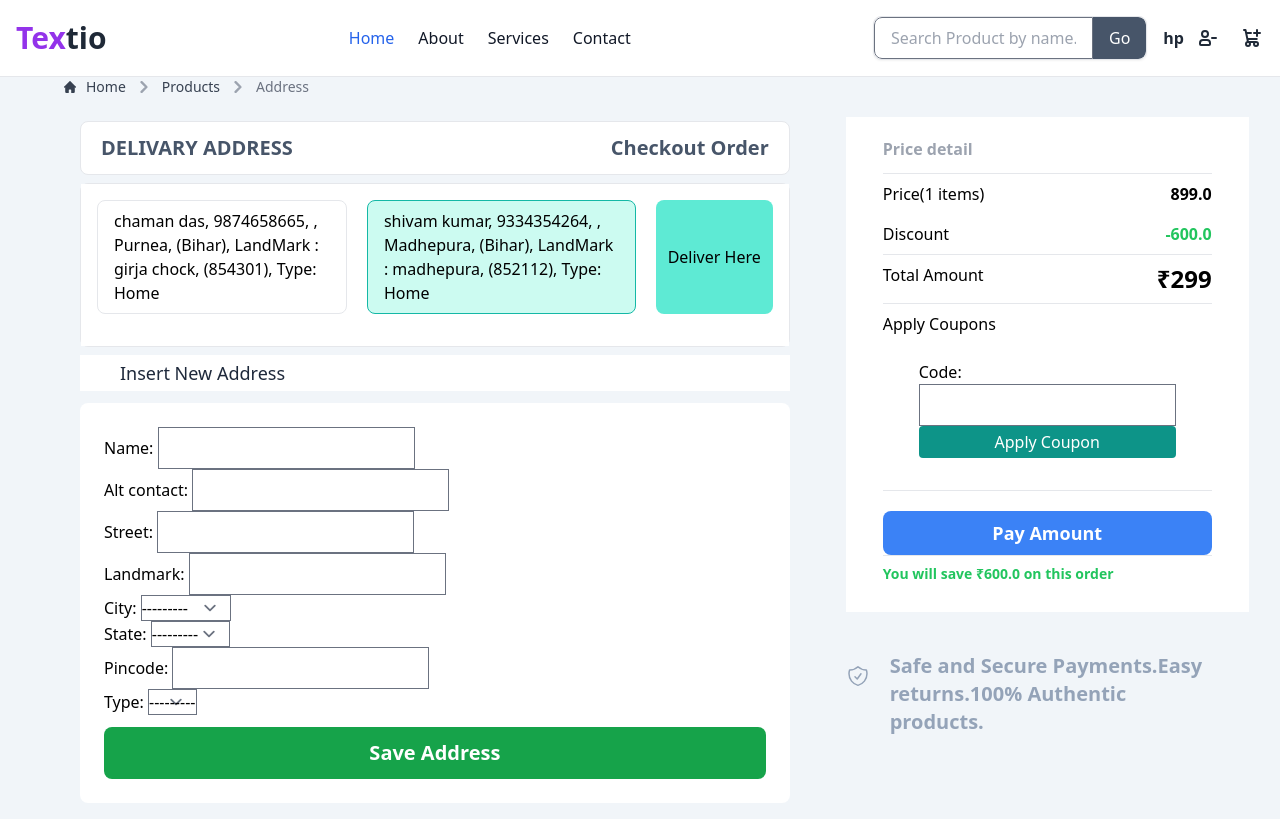
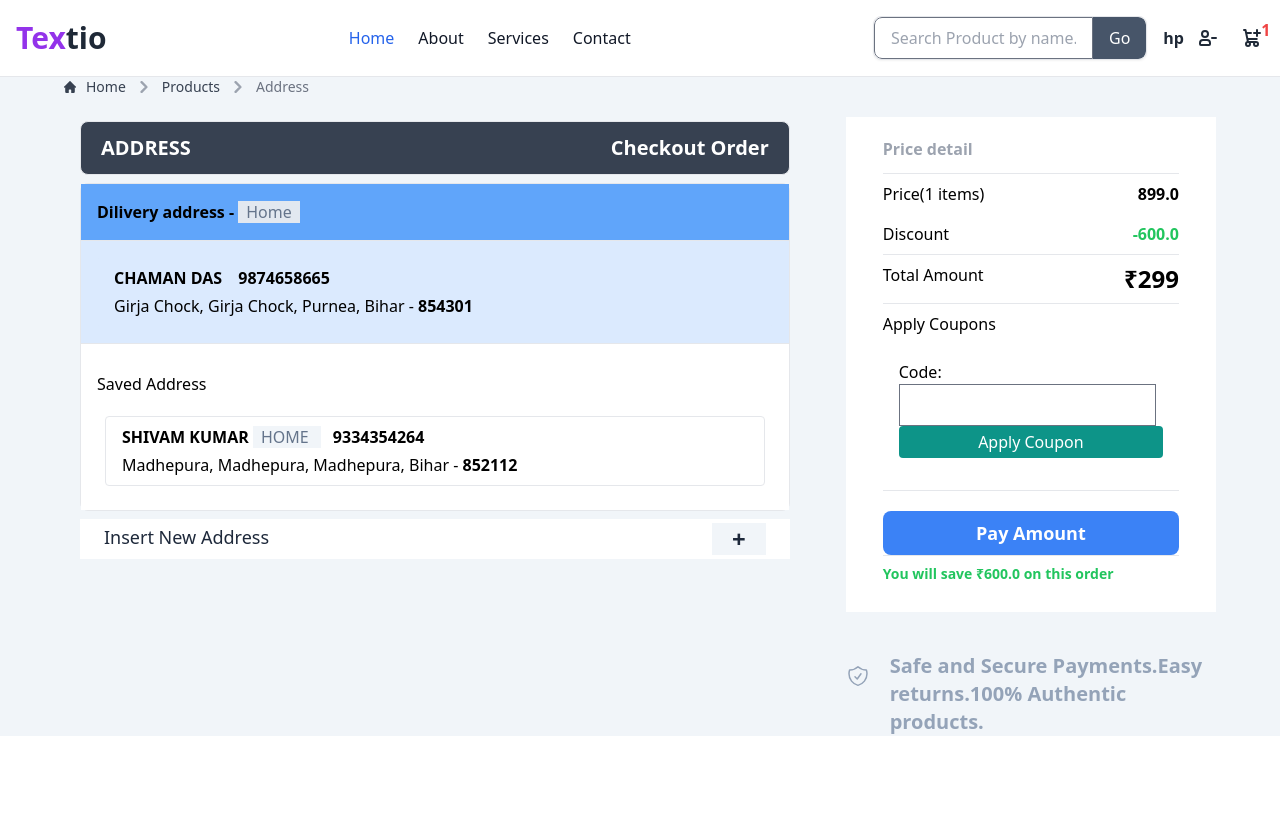
Before and after one commit to Mohan3C/Textio, a Django app: page /address/118/ in a window 1280 px wide. After the commit the page ends 736 px from the top, so only its background shows below. Run offline with Django 5.2, Linux system fonts and the light colour scheme; a user stored in the database is signed in; data comes from the database, SQL or seed files in the repository; both versions use the stored data as it was after the commit; some libraries are stand-ins or nearby versions.

Commit message:
improve code and add small features

```diff
--- /dev/null
+++ b/projecttextio/apptextio/context_processors.py
@@ -0,0 +1,12 @@
+from .models import Order,OrderItem
+
+def no_of_orderitms(request):
+    numbers = 0
+    try:
+        order = Order.objects.filter(user=request.user,isordered=False,from_buynow=False).first()
+        if order:
+            orderitems = OrderItem.objects.filter(user=request.user,order_id=order)
+            numbers = orderitems.count()
+        return {"numbers":numbers}
+    except:
+        return {"numbers":numbers}
--- a/projecttextio/apptextio/models.py
+++ b/projecttextio/apptextio/models.py
@@ -45,7 +45,7 @@ class OrderItem(models.Model):
     product_id = models.ForeignKey(Product, on_delete=models.CASCADE)
     qty = models.IntegerField(default=1)
     isordered = models.BooleanField(default=False)
-
+    total_product_price = models.DecimalField(max_digits=10,default=0,decimal_places=2)
 
     def __str__(self):
         return self.product_id.title
@@ -67,11 +67,13 @@ class Order(models.Model):
     isordered = models.BooleanField(default=False)
     address = models.ForeignKey("Address", on_delete=models.CASCADE, blank=True, null=True)
     coupon_id = models.ForeignKey("Coupon",on_delete=models.CASCADE, blank=True, null=True)
+    products = models.ForeignKey(OrderItem,on_delete=models.CASCADE,blank=True,null=True)
     create_at =models.DateTimeField(auto_now_add=True, blank=True, null=True)
     razor_pay_order_id = models.CharField(max_length=100, blank=True, null=True)
     razor_pay_payment_id = models.CharField(max_length=100, blank=True, null=True)
     razor_pay_payment_signature = models.CharField(max_length=100, blank=True, null=True)
-    from_buynow = models.BooleanField(default=False, blank=True, null=True)
+    from_buynow = models.BooleanField(default=False)
+    total_product_price = models.DecimalField(max_digits=10,default=0,decimal_places=2)
 
 
     def __str__(self):
--- a/projecttextio/apptextio/templates/public/address.html
+++ b/projecttextio/apptextio/templates/public/address.html
@@ -66,53 +66,87 @@
 
     <div class="flex flex-1  gap-10  ">
         <div class="w-8/12   p-4 rounded-lg mt-2 ">
-            <div class=" rounded-lg px-5 py-3 flex flex-1 justify-between items-center border bg-white">
-                <span class="text-xl font-semibold text-slate-600">DELIVARY ADDRESS</span>
-                <h1 class="text-xl font-bold text-slate-600">Checkout Order</h1>
+            <div class=" rounded-lg px-5 py-3 flex flex-1 justify-between items-center border bg-gray-700">
+                <span class="text-xl font-semibold text-white">ADDRESS</span>
+                <h1 class="text-xl font-bold text-white">Checkout Order</h1>
 
             </div>
+
             <div class="flex flex-col flex-1 border rounded-lg mt-2">
+                <div class="">
 
-                <div class="p-4 bg-white">
-                    <form action="{% url 'address-info' %}" method="post" class="flex flex-1 gap-5">
+                    <form action="{% url 'address-info' %}" method="post" class="flex flex-col gap-5">
                         {% csrf_token %}
+                        <div class=" bg-white divide-y">
+                            {% if selected_address %}
+                            <h2 class="p-4 text-md font-semibold bg-blue-400">Dilivery address - <span class="px-2 bg-slate-200 text-slate-500 font-normal ">{{selected_address.type}}</span></h2>
+                            <div class="p-4 bg-blue-100">
+                                <label for="address{{selected_address.id}}" class="flex flex-col">
+                                    <input type="radio" name="address" id="address{{selected_address.id}}"
+                                        value="{{selected_address.id}}" class="peer hidden"
+                                        {% if order.address and order.address.id == selected_address.id %}checked
+                                        {% endif %}
+                                        onchange="this.form.submit()">
 
-                        {% for address in addresses %}
-                        <label for="address{{address.id}}" class="">
+
+
+                                    <div
+                                        class="peer-checked:border-blue-100 border px-4 py-2 hover:cursor-pointer rounded peer-checked:bg-blue-100 ">
+                                        <h2 class="font-semibold text-md uppercase pb-1">{{selected_address.name}} <span
+                                                class="px-3"> {{selected_address.alt_contact}}</span> </h2>
+                                        <h2 class="capitalize">{{selected_address.street}},
+                                            {{selected_address.landmark}}, {{selected_address.city}},
+                                            {{selected_address.state}} - <span
+                                                class="font-semibold">{{selected_address.pincode}}</span>
+                                        </h2>
+                                    </div>
+
+                                </label>
+                            </div>
+                            {% endif %}
+
+                            {% if other_addresses %}
+                            <div class="p-4 ">
+                                <h2 class="py-3">Saved Address</h2>
+                                {% for address in other_addresses %}
+                                <label for="address{{address.id}}" class="flex flex-col gap-5 ">
                                     <input type="radio" name="address" id="address{{address.id}}" value="{{address.id}}"
-                                class="peer hidden" checked>
-                            <div
-                                class="peer-checked:border-teal-500 border px-4 py-2 hover:cursor-pointer rounded-lg peer-checked:bg-teal-100">
-                                {{address.name}}, {{address.alt_contact}}, {{address.streat}}, {{address.city}},
-                                ({{address.state}}),
-                                <span>LandMark : {{address.landmark}}, ({{address.pincode}}), </span><span>Type:
-                                    {{address.type}}</span>
+                                        class="peer hidden" {% if order.address and order.address.id == address.id %}checked {% endif %} onchange="this.form.submit()">
+
+                                    <div class="peer-checked:border-blue-100 border px-4 py-2 hover:cursor-pointer rounded peer-checked:bg-blue-100 m-2">
+                                        <div class=" flex flex-col gap-1">
+                                            <h2 class="font-semibold text-md uppercase">{{address.name}}
+                                                <span class="px-2 bg-slate-100 text-slate-500 font-normal ">
+                                                {{address.type}}
+                                                </span>
+                                                <span class="px-3"> {{address.alt_contact}}</span>
+                                            </h2>
+                                            <h2 class="capitalize">{{address.street}},
+                                                {{address.landmark}}, {{address.city}},
+                                                {{address.state}} - <span class="font-semibold">{{address.pincode}}</span>
+                                            </h2>
+                                        </div>
                                     </div>
                                 </label>
+                                {% endfor %}
+                            </div>
+                            {% endif %}
 
-                        {% endfor %}
-                        <div class="flex flex-1">
-                            <input type="submit" value="Deliver Here" class="bg-teal-300 px-3 py-1 w-full rounded-lg">
                         </div>
                     </form>
-                    <div class="w-full py-2 flex justify-end">
-                        {% if messages %}
-                        {% for m in messages %}
-                        <p class="text-green-700">{{m}}</p>
-                        {% endfor %}
-                        {% endif %}
-                    </div>
                 </div>
             </div>
 
+
             <div class="flex flex-col w-full bg-white mt-2">
-                <h2 class="text-lg font-normal py-1 px-10 text-slate-800">Insert New Address</h2>
-                {% if messages %}
-                {% for m in messages %}
-                <p class="px-10 py-1 text-green-700">{{m}}</p>
-                {% endfor %}
+                <div class="text-lg font-normal py-1 px-6 text-slate-800 flex justify-between">
+                    <span>Insert New Address</span>
+                    {% if order %}
+                    <a href="{% url 'address' order.id %}?add_new_address=true"
+                        class="text-2xl font-bold px-5 bg-slate-100"> +</a>
                     {% endif %}
                 </div>
+                {% if show_form %}
                 <form action="" method="post" class="mt-3 bg-white p-6 rounded-lg">
                     {% csrf_token %}
                     {{form|crispy}}
@@ -121,82 +155,37 @@
                             class="bg-green-600 py-3 text-xl font-semibold rounded-lg text-white w-full">
                     </div>
                 </form>
-
-
+                {% endif %}
+            </div>
 
         </div>
 
         <div class="w-4/12 mt-5">
 
-            <!--
-            <div class="flex flex-col top-0 sticky bg-white border mt-5 px-10 py-5">
-                <h1 class="text-center ">Price Detail </h1>
-                <hr class="mt-2">
-
-
-                <div class="flex flex-1 items-center justify-between  py-1">
-                    <p>price ( 1 item )</p>
-                    <p>{{order.gettotalamount}}</p>
-                </div>
-                <div class="flex flex-1 items-center justify-between  py-1">
-                    <p>Payable Amount </p>
-                    <p>{{order.getpayableamount}}</p>
-                </div>
-                {% if not order.coupon_id %}
-                <div class="flex flex-1 pb-2 pt-3 mx-5 border-b px-2 ">
-                    <form action="" method="post" class="flex flex-col px-2 py-1">
-                        {% csrf_token %}
-                        {{couponform|crispy}}
-
-                        <input type="submit" value="Apply Coupon" class="bg-teal-600 rounded text-white px-2 py-1">
-                    </form>
-
-                </div>
-                {% endif %}
-
-                commentout from here -
-
-                <div class="flex flex-1 items-center justify-between  py-1">
-                    <p>price ( {{product_no}} items )</p>
-                    <p>{{order.gettotalamount}}</p>
-                </div>
-                <div class="flex flex-1 items-center justify-between font-bold text-gray-700  py-1">
-                    <p>Payable Amount </p>
-                    <p>{{order.getpayableamount}}</p>
-                </div>
-                end commentout here
-
-                <hr class="mt-5 ">
-                <div class="flex flex-1 mt-5 ">
-                    <a href="{% url 'makepayment' %}"
-                        class="text-lg font-semibold py-2 rounded-lg text-center text-white bg-blue-500 hover:bg-blue-700 w-full">Pay
-                        Amount</a>
-                </div>
-            </div> -->
-
-            <div class="flex flex-col top-0 sticky">
+            <div class=" w-full flex flex-col top-0 sticky">
                 <div class=" bg-white py-5 px-[10%] self-start ">
 
                     <span class="border-b pb-3 flex flex-1 text-md font-bold text-gray-400">Price detail</span>
 
                     <div class="flex flex-col">
-                        <div class="flex justify-between py-2">
+                        <div class="w-full flex justify-between py-2">
                             <span class="text-normal">Price({{ orderitems|length}} items)</span>
                             <span class="font-semibold">{{order.gettotalamount}}</span>
                         </div>
-                        <div class="flex justify-between py-2 ">
+                        <div class="w-full flex justify-between py-2 ">
                             <span class="text-normal "> Discount </span>
                             <span class="font-semibold text-green-500">-{{order.gettotaldiscount}}</span>
                         </div>
                         {% if order.coupon_id %}
-                        <div class="flex justify-between py-2 flex-1 ">
-                            <span class="text-normal">Coupon ( {{order.coupon_id}} ) <a href="{% url 'removecouponfrombuynow' order.coupon_id.id %}"
+                        <div class="w-full flex justify-between py-2 flex-1 ">
+                            <span class="text-normal">Coupon ( {{order.coupon_id}} ) <a
+                                    href="{% url 'removecouponfrombuynow' order.coupon_id.id %}"
                                     class=" text-red-600 mx-2 px-3 font-bold">X</a></span>
                             <span class="font-medium text-gray-400">-₹{{order.coupon_id.amount}} <span>
                         </div>
                         {% endif %}
 
-                        <div class="flex justify-between border-y  py-2 ">
+                        <div class="w-full flex justify-between border-y  py-2 ">
                             <span class="text-normal">Total Amount</span>
                             <span class="font-semibold   text-2xl">₹{{order.getpayableamount|floatformat:0}}</span>
                         </div>
@@ -204,8 +193,9 @@
 
                         <h2 class="py-2">Apply Coupons</h2>
 
-                        <div class="flex flex-1 pb-2 pt-3 mx-5  px-2 ">
-                            <form action="{% url 'buynowaddCoupon' order.id %}" method="post" class="flex flex-col px-2 py-1">
+                        <div class="flex flex-1 pb-2 pt-3   px-2 ">
+                            <form action="{% url 'buynowaddCoupon' order.id %}" method="post"
+                                class="flex flex-col px-2 py-1">
                                 {% csrf_token %}
                                 {{couponform|crispy}}
 
@@ -218,10 +208,12 @@
                         <hr class="mt-5 ">
                         <div class="flex flex-1 mt-5 ">
                             <a href="{% url 'makepayment' %}"
-                                class="text-lg font-semibold py-2 rounded-lg text-center text-white bg-blue-500 hover:bg-blue-700 w-full">Pay Amount</a>
+                                class="text-lg font-semibold py-2 rounded-lg text-center text-white bg-blue-500 hover:bg-blue-700 w-full">Pay
+                                Amount</a>
                         </div>
                         <div class="flex flex-1 py-2 border-t ">
-                            <span class="text-sm font-semibold text-green-500">You will save ₹{{order.totalsaving}} on this order</span>
+                            <span class="text-sm font-semibold text-green-500">You will save ₹{{order.totalsaving}} on
+                                this order</span>
                         </div>
 
 
--- a/projecttextio/apptextio/templates/public/cart.html
+++ b/projecttextio/apptextio/templates/public/cart.html
@@ -148,9 +148,10 @@
                         {% if not order.coupon_id %}
                         {% if messages %}
                         {% for message in messages %}
-                        <h2 class="py-2">Apply Coupons</h2>
+                        <h2 class="py-2">{{ message }}</h2>
                         {% endfor %}
                         {% endif %}
+                        <h2 class="py-2">Apply Coupons</h2>
                         <div class="flex flex-1 pb-2 pt-3 mx-5 border-b px-2 ">
                             <form action="{% url 'addCoupon' %}" method="post" class="flex flex-col px-2 py-1">
                                 {% csrf_token %}
--- a/projecttextio/apptextio/templates/public/my_order.html
+++ b/projecttextio/apptextio/templates/public/my_order.html
@@ -41,7 +41,7 @@
                 </div>
                 {% endfor %}
                 <div>
-                    <span class="text-green-500 text-lg">Order Amount : {{order.getpayableamount}}</span>
+                    <span class="text-green-500 text-lg">Order Amount : {{order.total_product_price}}</span>
                 </div>
 
             </div>
--- a/projecttextio/apptextio/templates/public/navbar.html
+++ b/projecttextio/apptextio/templates/public/navbar.html
@@ -43,16 +43,19 @@
                     {% endif %}
 
                     <!-- Cart Icon -->
+                     <div class="relative">
                         <a href="{% url 'cart' %}"
                             class="relative text-gray-800 dark:text-white hover:text-purple-600 transition ">
                             <svg class="w-6 h-6 text-gray-800 dark:text-white ml-2" aria-hidden="true"
                                 xmlns="http://www.w3.org/2000/svg" width="24" height="24" fill="none" viewBox="0 0 24 24">
                             <path stroke="currentColor" stroke-linecap="round" stroke-linejoin="round" stroke-width="2"
-                                d="M4 4h1.5L8 16m0 0h8m-8 0a2 2 0 1 0 0 4 2 2 0 0 0 0-4Zm8 0a2 2 0 1 0 0 4 2 2 0 0 0 0-4Zm.75-3H7.5M11 7H6.312M17 4v6m-3-3h6" />
+                                    d="M4 4h1.5L8 16m0 0h8m-8 0a2 2 0 1 0 0 4 2 2 0 0 0 0-4Zm8 0a2 2 0 1 0 0 4 2 2 0 0 0    0-4Zm.75-3H7.5M11 7H6.312M17 4v6m-3-3h6" />
                             </svg>
-
-
                         </a>
+                        {% if numbers > 0 %}
+                        <span class="absolute inline-flex text-red-500 rounded-full top-[-35%] font-semibold right-[-20%] ">{{numbers}}</span>
+                        {% endif %}
+                    </div>
 
                     {% if has_order %}
 
--- a/projecttextio/apptextio/views.py
+++ b/projecttextio/apptextio/views.py
@@ -41,8 +41,13 @@ def home(request):
     page_obj = paginator.get_page(page_number)
 
     has_order = False
-    if request.user.is_authenticated:
-      has_order = Order.objects.filter(user=request.user, isordered = True).exists()
+    try:
+      if request.user.is_authenticated:
+        order = Order.objects.filter(user=request.user, isordered = True).exists()
+        if order:
+          has_order = True
+    except:
+      has_order = False
 
     return render(request, "public/main.html", {"page_obj": page_obj, "has_order":has_order})
 
@@ -104,17 +109,23 @@ def products(request,id=None):
 def buynow(request,id):
   product = get_object_or_404(Product,id = id)
 
+  addresses = Address.objects.filter(user=request.user)
+  if addresses.exists():
+    last_address = addresses.last()
+
   order = Order.objects.filter(user=request.user,isordered=False,from_buynow=True)
 
   if order.exists():
     order = order[0]
     OrderItem.objects.filter(user=request.user,isordered=False,order_id=order).delete()
     order.coupon_id = None
+    order.address = last_address if addresses else None
     order.save()
   else:
     order = Order()
     order.user = request.user
     order.from_buynow = True
+    order.address = last_address if addresses else None
     order.save()
 
   orderitem = OrderItem()
@@ -131,11 +142,15 @@ def checkoutaddress(request,id):
   order = get_object_or_404(Order,user=request.user,isordered=False,id=id)
   orderitems = OrderItem.objects.filter(user=request.user,order_id=id,isordered=False)
   product_no = int(orderitems.count())
-
   addresses = Address.objects.filter(user=request.user)
 
   form = AddressForm(request.POST or None)
   couponform = CouponcartForm(request.POST or None)
+
+  show_form = False
+
+  if request.GET.get("add_new_address") == "true":
+    show_form = True
 
   if  request.method == "POST":
     if form.is_valid():
@@ -143,12 +158,39 @@ def checkoutaddress(request,id):
       address.user = request.user
       address.save()
 
-      order.address_id = address
+      order.address = address
       order.save()
       messages.success(request,"Address has been saved successfully")
+      show_form = False
       return redirect('address',id = order.id)
+    else:
+      show_form = True
 
-  return render(request, 'public/address.html',{"product_no":product_no,"form":form,"order":order,"orderitems":orderitems,"addresses":addresses,"couponform":couponform})
+  selected_address_id = request.POST.get("address")
+  if selected_address_id:
+    order.address = Address.objects.filter(id=selected_address_id,user=request.user)
+
+  other_addresses = None
+  if order.address:
+    selected_address = order.address
+    other_addresses = addresses.exclude(id=selected_address.id)
+
+
+  if not addresses.exists():
+    show_form = True
+
+  context = {
+    "product_no":product_no,
+    "form":form,
+    "order":order,
+    "orderitems":orderitems,
+    "other_addresses":other_addresses,
+    "selected_address":selected_address,
+    "couponform":couponform,
+    "show_form":show_form,
+    }
+
+  return render(request, 'public/address.html',context)
 
 def addAddressInfo(request):
   if request.method == 'POST':
@@ -168,11 +210,17 @@ def addAddressInfo(request):
 def addtocart(request,product_id):
   product = get_object_or_404(Product,id = product_id)
 
+  addresses = Address.objects.filter(user=request.user)
+  if addresses.exists():
+    last_address = addresses.last()
+
   orders = Order.objects.filter(user=request.user, isordered = False,from_buynow=False)
 
   if orders.exists():
     order = orders[0]
     existorderitem = OrderItem.objects.filter(user=request.user,isordered=False,product_id=product,order_id=order).exists()
+    order.address = last_address if addresses else None
+
 
     if existorderitem:
       existoi = OrderItem.objects.get(user=request.user,isordered=False,product_id=product,order_id=order)
@@ -190,6 +238,7 @@ def addtocart(request,product_id):
     o = Order()
     o.user = request.user
     o.from_buynow = False
+    o.address = last_address if addresses else None
     o.save()
 
     oi = OrderItem()
@@ -204,6 +253,9 @@ def addtocart(request,product_id):
 
 @login_required()
 def cart(request):
+  addresses = Address.objects.filter(user=request.user)
+  if addresses.exists():
+    last_address = addresses.last()
   order = Order.objects.filter(user=request.user,isordered = False,from_buynow=False).first()
   if order:
     orderitems = OrderItem.objects.filter(user=request.user,isordered = False,order_id = order)
@@ -211,6 +263,7 @@ def cart(request):
     order = Order()
     order.user = request.user
     order.from_buynow = False
+    order.address = last_address if addresses else None
     order.save()
 
   orderitems = OrderItem.objects.filter(order_id=order,user=request.user)
@@ -322,9 +375,14 @@ def payment(request):
     if request.method == "POST":
       order.isordered = True
       orderitems = OrderItem.objects.filter(order_id=order.id)
+      total = 0
       for item in orderitems:
         item.isordered =True
+        item.total_product_price = item.product_id.dis_price
         item.save()
+        total += item.total_product_price * item.qty
+
+      order.total_product_price = total
       order.save()
       return redirect("success")
 
@@ -345,10 +403,15 @@ def success(request):
   order.isordered = True
   order.save()
   order_items = OrderItem.objects.filter(order_id = order)
+  total = 0
   for item in order_items:
     item.isordered = True
+    item.total_product_price = item.product_id.dis_price
     item.save()
-  # order.items.update(isordered = True)
+    total += item.total_product_price*item.qty
+
+  order.total_product_price = total
+  order.save()
   return render(request, 'public/success_page.html')
 
 @login_required
--- a/projecttextio/projecttextio/settings.py
+++ b/projecttextio/projecttextio/settings.py
@@ -70,6 +70,7 @@ TEMPLATES = [
                 'django.template.context_processors.request',
                 'django.contrib.auth.context_processors.auth',
                 'django.contrib.messages.context_processors.messages',
+                "apptextio.context_processors.no_of_orderitms"
             ],
         },
     },
```
Also changed, not shown: projecttextio/apptextio/admin_views.py (+16 -9 lines), projecttextio/apptextio/migrations/0021_order_products_order_total_product_price_and_more.py (added), projecttextio/db.sqlite3. Lines whose indentation alone changed are shown as unchanged.
